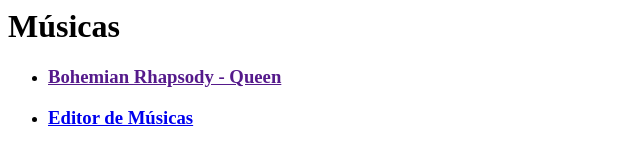
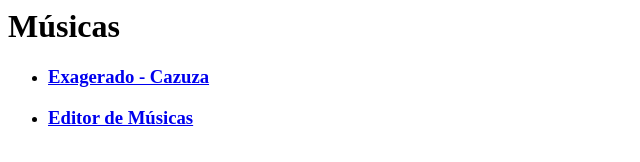
Before and after one commit to leandro-k-o/irealpro-editor, a plain HTML site: page index.html in a window 1280 px wide. Shown: the whole page, without its empty margins (0-640 px from the left). Drawn offline with Linux system fonts and the light colour scheme.

Commit message:
Update exagerado

```diff
--- a/index.html
+++ b/index.html
@@ -7,8 +7,8 @@
       <ul>
         <li>
           <h3>
-            <a href="">
-              Bohemian Rhapsody - Queen
+            <a href="irealbook://Exagerado%3D%20Cazuza%3DMedium%20Swing%3DG%3Dn%3DT44*i%7BG%20%20%20%7CD%20C%20%7D*A%7BG%20%20%20%7CD%20C%20%7CG%20%20%20%7CD%20C%20%7CE-%20%20%20%7CD%20%20%20%7CN1C%20%20%20%7CA-B-D%20%7D%7CN2B7%20%20%20%7Cx%20%20%20%7C*B%7CC%20%20%20%7CD%20%20%20%7CG%20D%20%7CC%20%20%20%7CE-%20%20%20%7CD%20%20%20%7CC%20%20%20%7CA-BD%20%7C*C%7BE-%20%20%20%7CB-%20%20%20%7CF%5E7%20%20%20%7CF%23m7b5%20%20%20%7DB7%20%20%20%7Cx%20%20%20%7CZ">
+              Exagerado - Cazuza
             </a>
           </h3>
         </li>
@@ -21,4 +21,5 @@
         </li>
       </ul>
     </body>
+
 </html>
```
